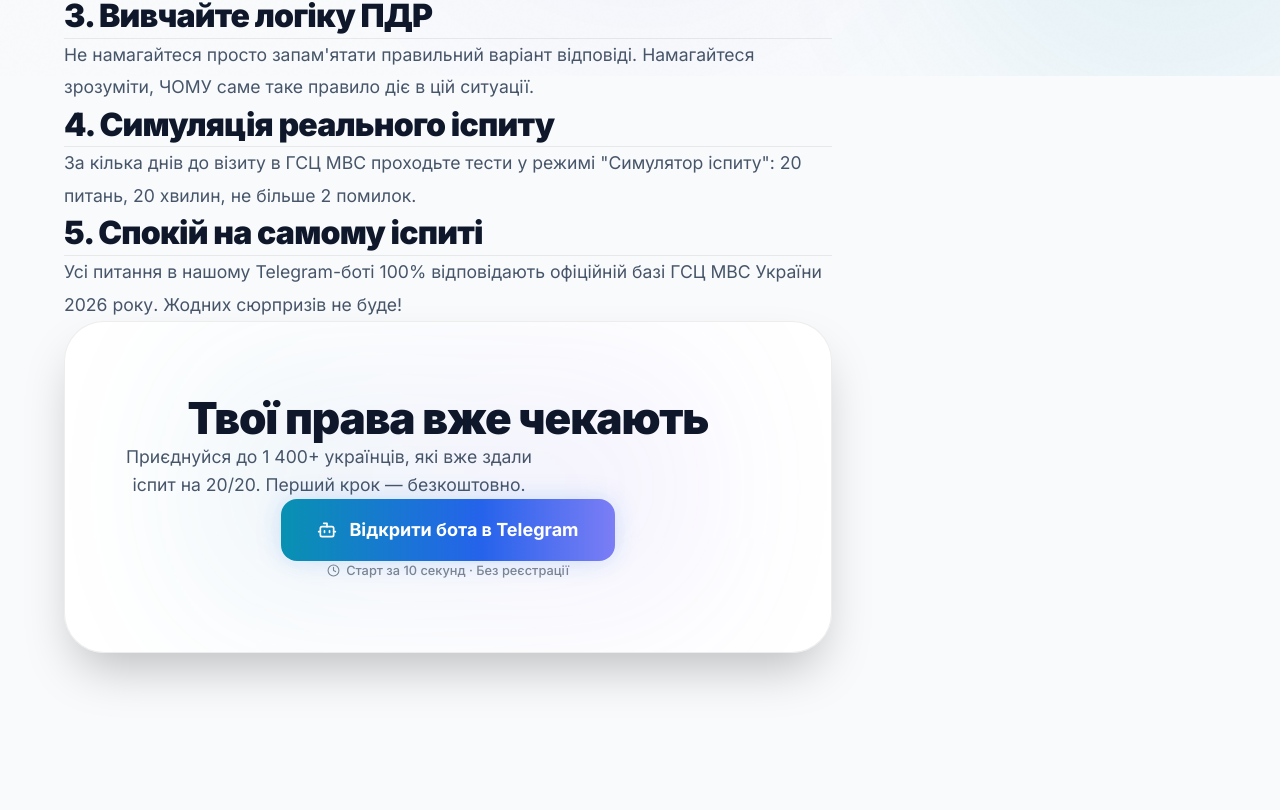
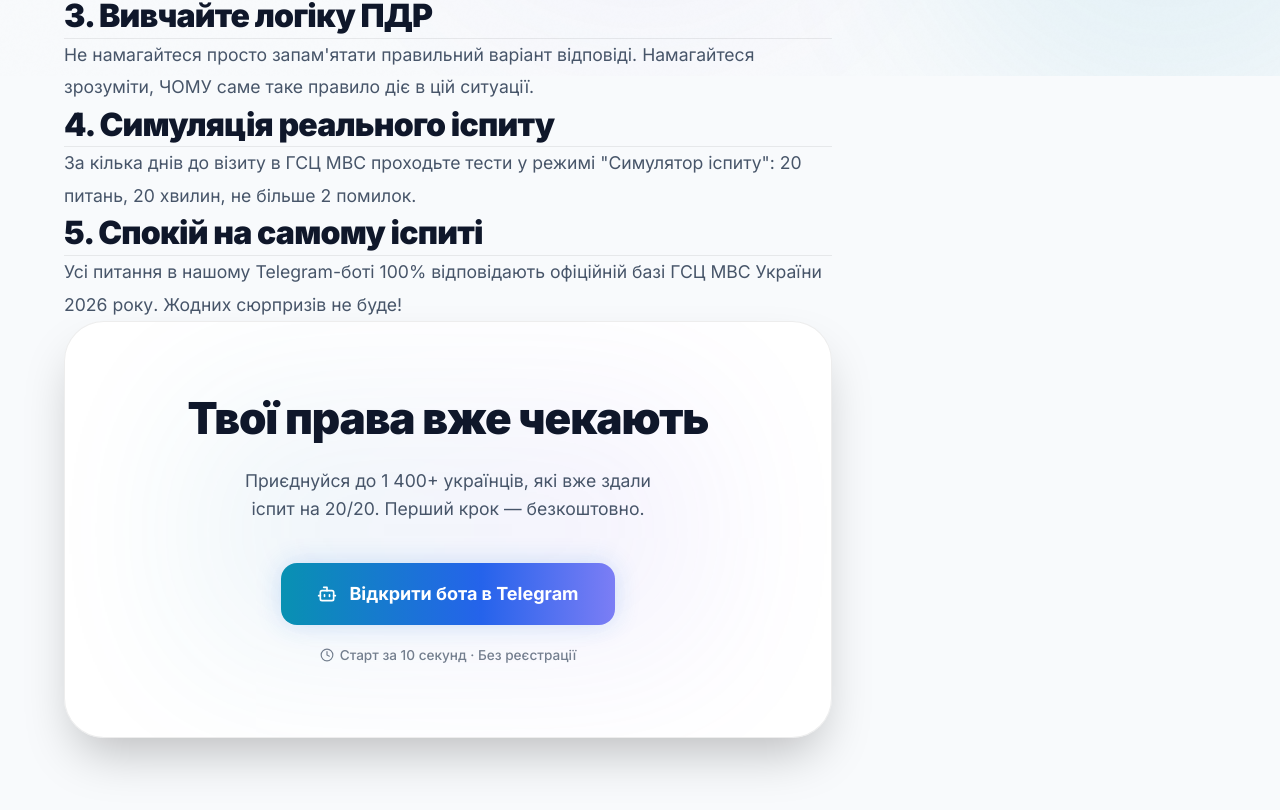
Before and after one commit to serjtlgram/pdr-landing, a Next.js app: page /expres-pidhotovka-pdr-2026 in a window 1280 px wide. Shown: the part 724-1534 px from the top of the page. Before the commit the page ends 1473 px from the top, so only its background shows below. Built offline with nearby package versions, Linux system fonts and the light colour scheme.

Commit message:
Fix CTA block text alignment and spacing using inline flex styles

```diff
--- a/src/app/[slug]/page.tsx
+++ b/src/app/[slug]/page.tsx
@@ -88,16 +88,18 @@ export default async function BlogPostPage({
               {/* Decorative background glow */}
               <div className="absolute top-1/2 left-1/2 -translate-x-1/2 -translate-y-1/2 w-full max-w-lg h-64 bg-gradient-to-r from-[var(--accent-cyan)] to-[#8b5cf6] opacity-[0.08] blur-[80px] pointer-events-none"></div>
 
-              <div className="relative z-10">
-                <h3 className="text-[2rem] md:text-[2.75rem] font-black text-[var(--text-primary)] mb-4 tracking-tight leading-[1.1]">Твої права вже чекають</h3>
-                <p className="text-[var(--text-secondary)] mb-8 max-w-[28rem] mx-auto text-[1.1rem] leading-[1.6]">
+              <div className="relative z-10 flex flex-col items-center justify-center text-center">
+                <h3 className="text-[2rem] md:text-[2.75rem] font-black text-[var(--text-primary)] tracking-tight leading-[1.1]" style={{ marginBottom: '1.5rem' }}>
+                  Твої права вже чекають
+                </h3>
+                <p className="text-[var(--text-secondary)] max-w-[28rem] text-[1.1rem] leading-[1.6]" style={{ marginBottom: '2.5rem' }}>
                   Приєднуйся до 1 400+ українців, які вже здали іспит на 20/20. Перший крок — безкоштовно.
                 </p>
-                <div className="flex justify-center">
+                <div className="flex justify-center" style={{ marginBottom: '1.25rem' }}>
                   <TelegramButton label="Відкрити бота в Telegram" size="lg" id="cta-blog-post" />
                 </div>
-                <div className="flex items-center justify-center gap-1.5 mt-5 text-[0.8rem] text-[var(--text-secondary)] font-medium opacity-70">
-                  <Clock size={13} />
+                <div className="flex items-center justify-center gap-1.5 text-[0.85rem] text-[var(--text-secondary)] font-medium opacity-75">
+                  <Clock size={14} />
                   <span>Старт за 10 секунд · Без реєстрації</span>
                 </div>
               </div>
```
